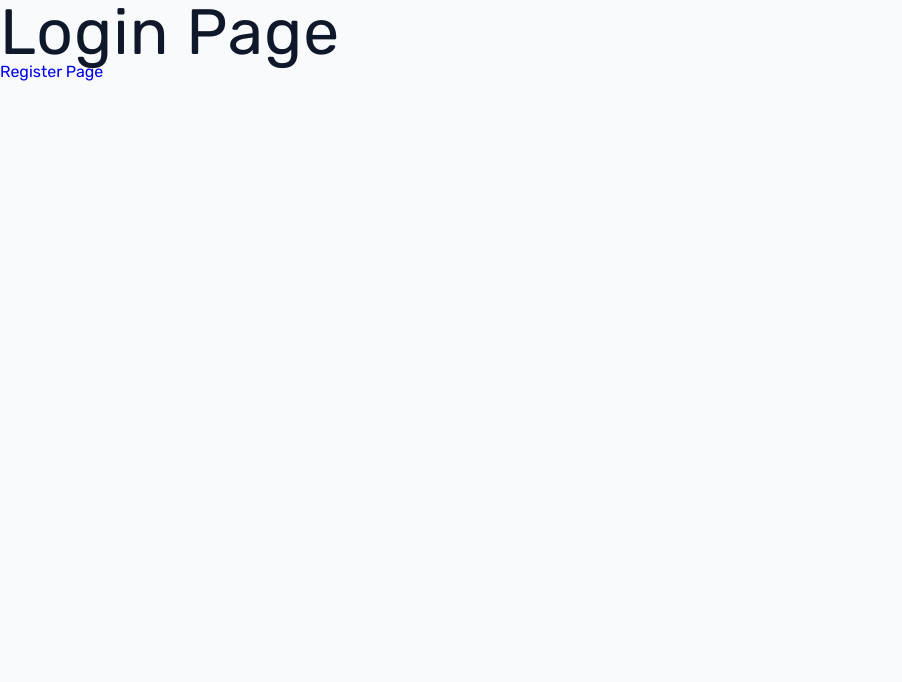
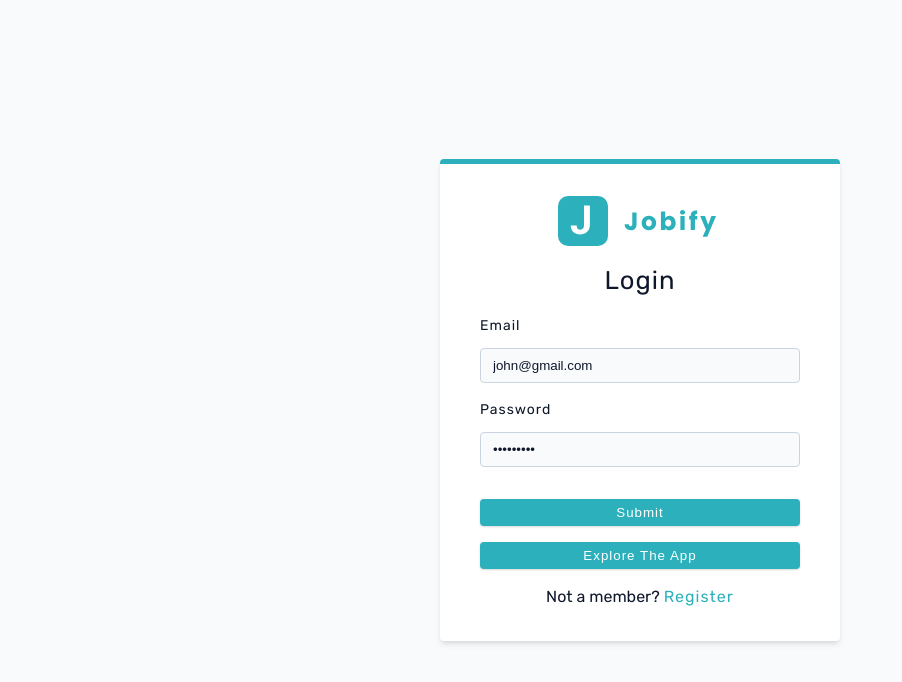
Before and after one commit to naman-parihar2000/mern-job-dashboard, a React (Vite) app in the folder client/: page /login in a window 1280 px wide. Shown: the top 682 px of the page, without its empty margins (0-902 px from the left). Built offline with nearby package versions, Linux system fonts and the light colour scheme.

Commit message:
this is login page commit previous was register page commit

```diff
--- a/client/src/components/Logo.jsx
+++ b/client/src/components/Logo.jsx
@@ -1,10 +1,7 @@
-import React from 'react'
 import logo from "../assets/images/logo.svg";
 
 const Logo = () => {
-  return (
-    <img src={logo} alt="jobify-logo" className="logo" />
-  )
-}
+  return <img src={logo} alt="jobify" className="logo" />;
+};
 
-export default Logo
+export default Logo;
--- a/client/src/pages/Login.jsx
+++ b/client/src/pages/Login.jsx
@@ -1,11 +1,29 @@
 import { Link } from "react-router-dom";
+import Wrapper from "../assets/wrappers/RegisterAndLoginPage";
+import { Logo, FormRow } from "../components";
 
 const Login = () => {
   return (
-    <div>
-      <h1>Login Page</h1>
-      <Link to="/register">Register Page</Link>
-    </div>
+    <Wrapper>
+      <form className="form">
+        <Logo />
+        <h4>Login</h4>
+        <FormRow type="email" name="email" defaultValue="john@gmail.com" />
+        <FormRow type="password" name="password" defaultValue="secret123" />
+        <button type="submit" className="btn btn-block">
+          submit
+        </button>
+        <button type="button" className="btn btn-block">
+          explore the app
+        </button>
+        <p>
+          Not a member?
+          <Link to="/register" className="member-btn">
+            Register
+          </Link>
+        </p>
+      </form>
+    </Wrapper>
   );
 };
 export default Login;
```
